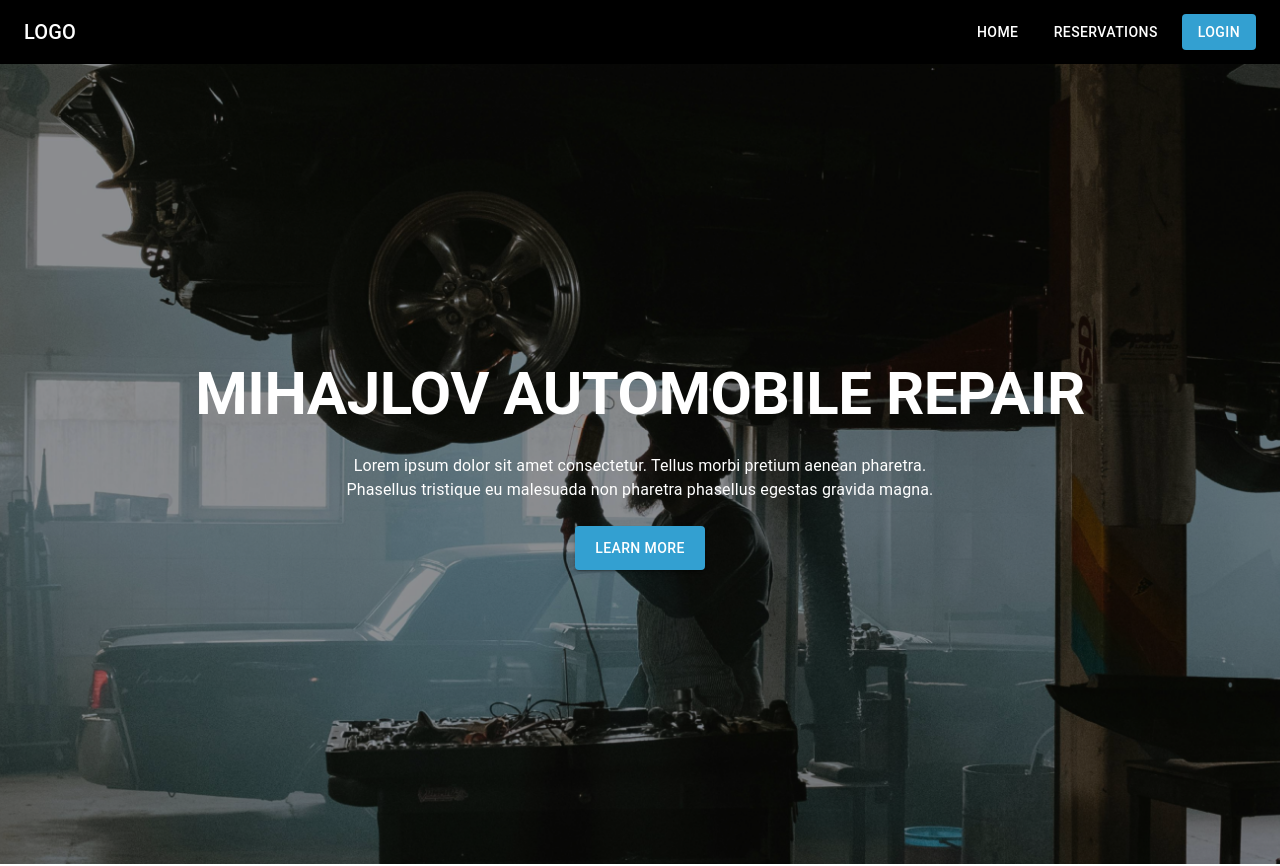
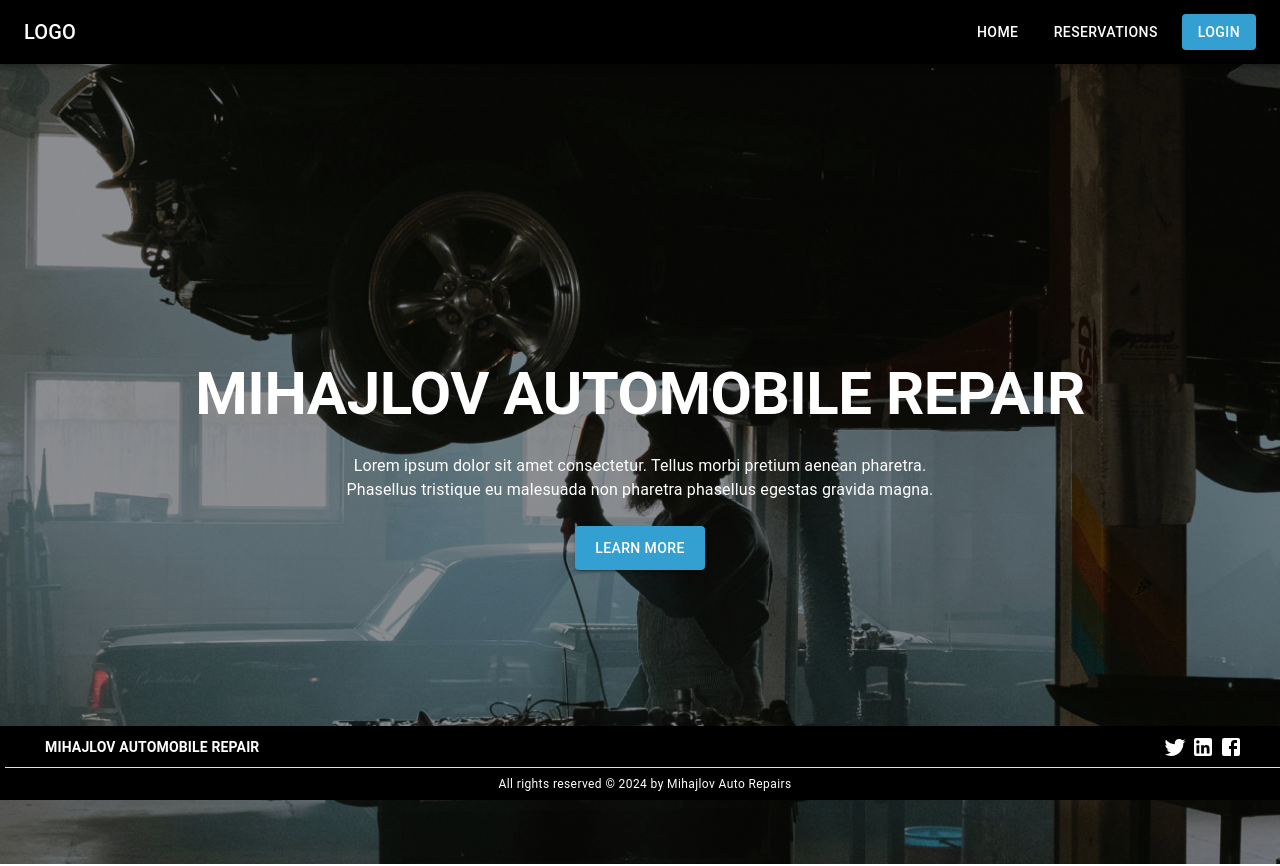
Before and after one commit to Drobarov12/MihajlovAutoRepair, a React (Create React App) app in the folder mihajlov-auto-repair-frontend/: page /reservations in a window 1280 px wide. Shown: the top 866 px of the page. Built offline with nearby package versions, Linux system fonts and the light colour scheme.

Commit message:
front-end | Footer added + header sticking on top

```diff
--- a/mihajlov-auto-repair-frontend/src/components/App.js
+++ b/mihajlov-auto-repair-frontend/src/components/App.js
@@ -1,22 +1,33 @@
 import './App.css';
+import { Box } from '@mui/material';
 import Header from './Header';
 import MainContent from './Main';
 import AboutUs from './AboutUs';
 import OurServices from './OurServices';
 import WhyChooseUs from './WhyChoseUs';
 import MakeReservation from './MakeReservation';
+import MainFooter from './MainFooter';
+
 
 
 function App() {
   return (
-    <div className="App">
+    <Box
+      sx={{
+        minHeight: '100vh',
+        display: 'flex',
+        flexDirection: 'column',
+        paddingBottom: '60px',
+      }}
+    >
       <Header />
       <MainContent />
       <AboutUs />
       <OurServices />
       <WhyChooseUs />
       <MakeReservation />
-    </div>
+      <MainFooter />
+    </Box>
   );
 }
 
--- a/mihajlov-auto-repair-frontend/src/components/Header.js
+++ b/mihajlov-auto-repair-frontend/src/components/Header.js
@@ -10,7 +10,7 @@ import { useTranslation } from 'react-i18next';
 const Header = () => {
   const { t } = useTranslation();
   return (
-    <AppBar position="static" color="black">
+    <AppBar position="sticky" color="black">
       <Toolbar sx={{ display: 'flex', justifyContent: 'space-between' }}>
         <Box sx={{ display: 'flex', alignItems: 'center' }}>
           <Typography variant="h6" component="div">
--- /dev/null
+++ b/mihajlov-auto-repair-frontend/src/components/MainFooter.js
@@ -0,0 +1,69 @@
+import React from 'react';
+import { Box, Typography, IconButton, Divider } from '@mui/material';
+import TwitterIcon from '@mui/icons-material/Twitter';
+import LinkedInIcon from '@mui/icons-material/LinkedIn';
+import FacebookIcon from '@mui/icons-material/Facebook';
+import { useTranslation } from 'react-i18next';
+
+const MainFooter = () => {
+    const { t } = useTranslation();
+  return (
+    <Box
+      sx={{
+        backgroundColor: 'black.main', // Dark background color
+        color: 'black.contrastText',
+        textAlign: 'center',
+        padding: '5px',
+        position: 'fixed',
+        bottom: 0,
+        width: '100%',
+        zIndex: 1000,
+      }}
+    >
+      <Box
+        sx={{
+          display: 'flex',
+          alignItems: 'center',
+          justifyContent: 'space-between',
+          maxWidth: '1200px',
+          margin: '0 auto',
+          padding: '2px 5px',
+        }}
+      >
+        {/* Brand Name */}
+        <Typography variant="body2" sx={{ fontWeight: 'bold' }}>
+          {t('mainContent.title')}
+        </Typography>
+
+        <Box>
+          <IconButton
+            aria-label="Twitter"
+            sx={{ color: '#fff', padding: '2px' }}
+          >
+            <TwitterIcon fontSize="inherit" />
+          </IconButton>
+          <IconButton
+            aria-label="LinkedIn"
+            sx={{ color: '#fff', padding: '2px' }}
+          >
+            <LinkedInIcon fontSize="inherit" />
+          </IconButton>
+          <IconButton
+            aria-label="Facebook"
+            sx={{ color: '#fff', padding: '2px' }}
+          >
+            <FacebookIcon fontSize="inherit" />
+          </IconButton>
+        </Box>
+      </Box>
+
+      <Divider sx={{ backgroundColor: '#fff', my: 0.5 }} />
+
+      <Typography variant="caption">
+        All rights reserved © 2024 by Mihajlov Auto Repairs
+      </Typography>
+    </Box>
+  );
+};
+
+export default MainFooter;
```
